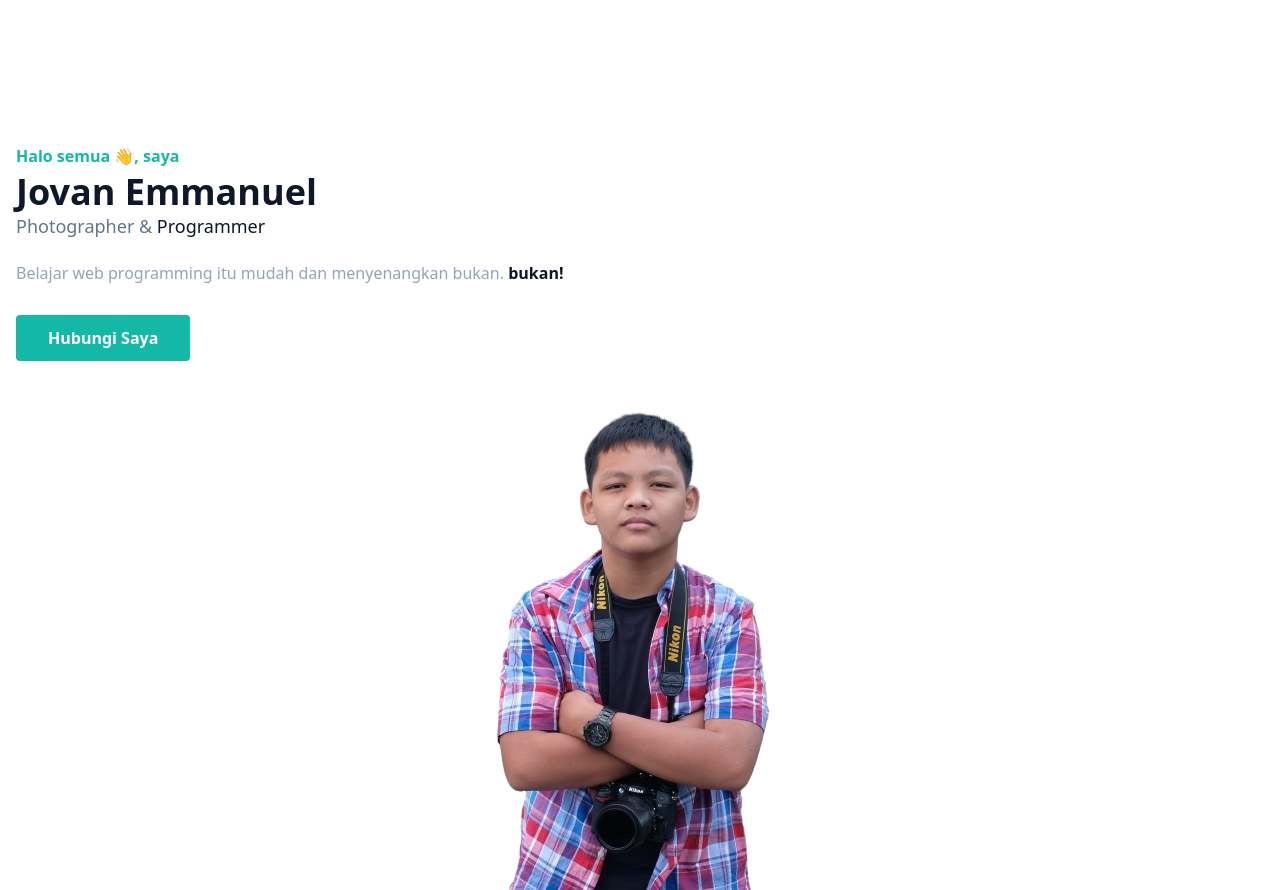
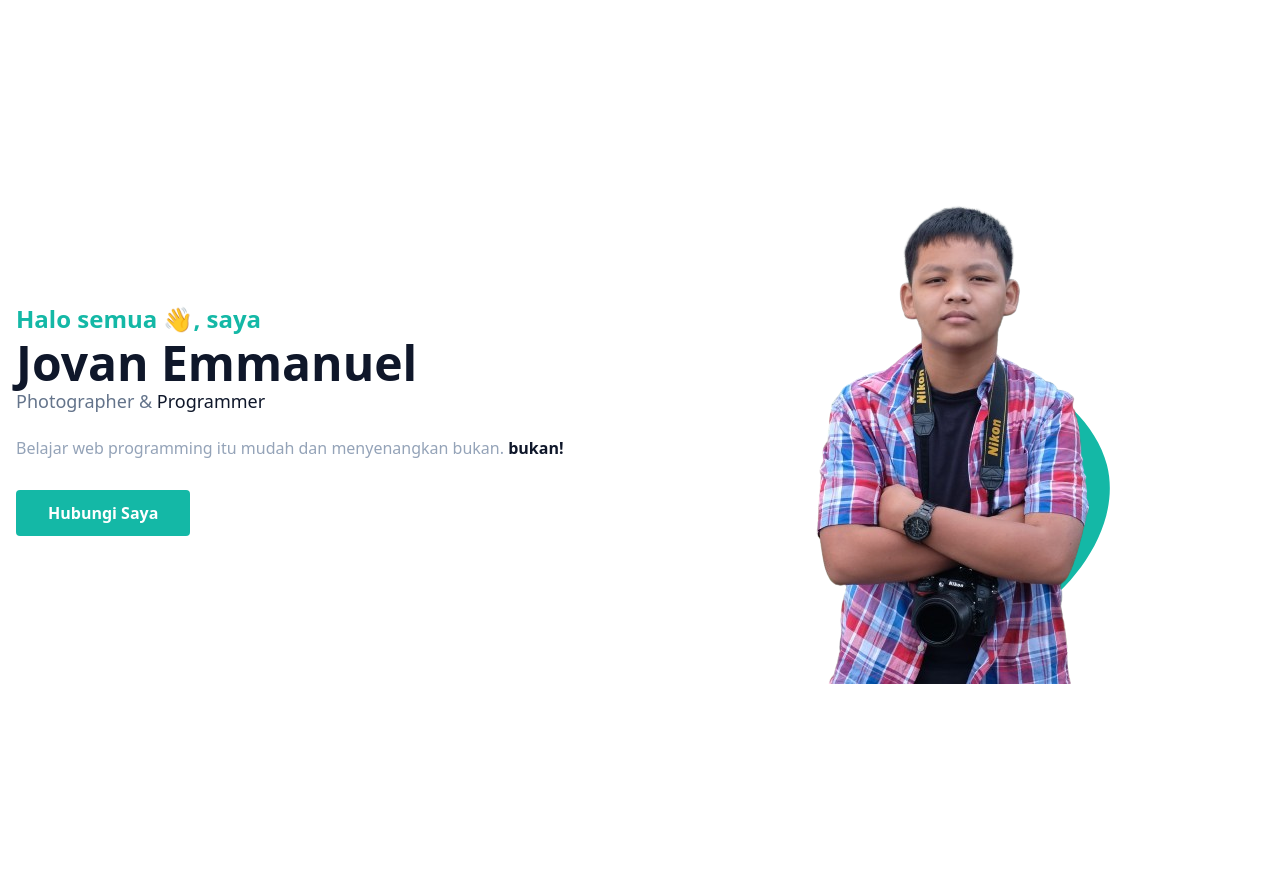
Before and after one commit to Zonxen/Tailwind-Portfolio, a website: page index.html in a window 1280 px wide. After the commit the page ends 800 px from the top, so only its background shows below. Drawn offline with Linux system fonts and the light colour scheme.

Commit message:
tampilan hero di lg view

```diff
--- a/index.html
+++ b/index.html
@@ -11,8 +11,8 @@
     <section id="home" class="pt-36">
       <div class="container">
         <div class="flex flex-wrap">
-          <div class="w-full self-center px-4">
-            <h1 class="text-base font-semibold text-primary">Halo semua 👋, saya <span class="block font-bold text-dark text-4xl mt-1">Jovan Emmanuel</span></h1>
+          <div class="w-full self-center px-4 lg:w-1/2">
+            <h1 class="text-base font-semibold text-primary md:text-xl lg:text-2xl">Halo semua 👋, saya <span class="block font-bold text-dark text-4xl mt-1 lg:text-5xl">Jovan Emmanuel</span></h1>
             <h2 class="font-medium text-slate-500 text-lg mb-5">Photographer & <span class="text-dark">Programmer</span></h2>
             <p class="text-slate-400 mb-10 leading-relaxed">Belajar web programming itu mudah dan menyenangkan bukan. <span class="text-dark font-bold">bukan!</span></p>
 
@@ -20,9 +20,18 @@
               >Hubungi Saya</a
             >
           </div>
-          <div class="w-full self-end px-4">
-            <div class="mt-10">
+          <div class="w-full self-end px-4 lg:w-1/2">
+            <div class="mt-10 relative">
               <img src="public/img/jovan.png" alt="Jovan Emmanuel" class="max-w-full mx-auto" />
+              <span class="absolute -bottom-10 -z-10 left-1/2 -translate-x-1/2">
+                <svg width="400" height="400" viewBox="0 0 200 200" xmlns="http://www.w3.org/2000/svg">
+                  <path
+                    fill="#14b8a6"
+                    d="M66.8,-26.8C73.1,-2,55.7,25.3,32.8,41C9.9,56.7,-18.5,60.6,-34.2,48.8C-50,36.9,-53.1,9.3,-45.3,-17.3C-37.5,-44,-18.7, -69.8,5.7,-71.6C30.2,-73.5,60.4,-51.5,66.8,-26.8Z"
+                    transform="translate(100 100) scale(1.1)"
+                  />
+                </svg>
+              </span>
             </div>
           </div>
         </div>
```
Also changed, not shown: src/output.css.
